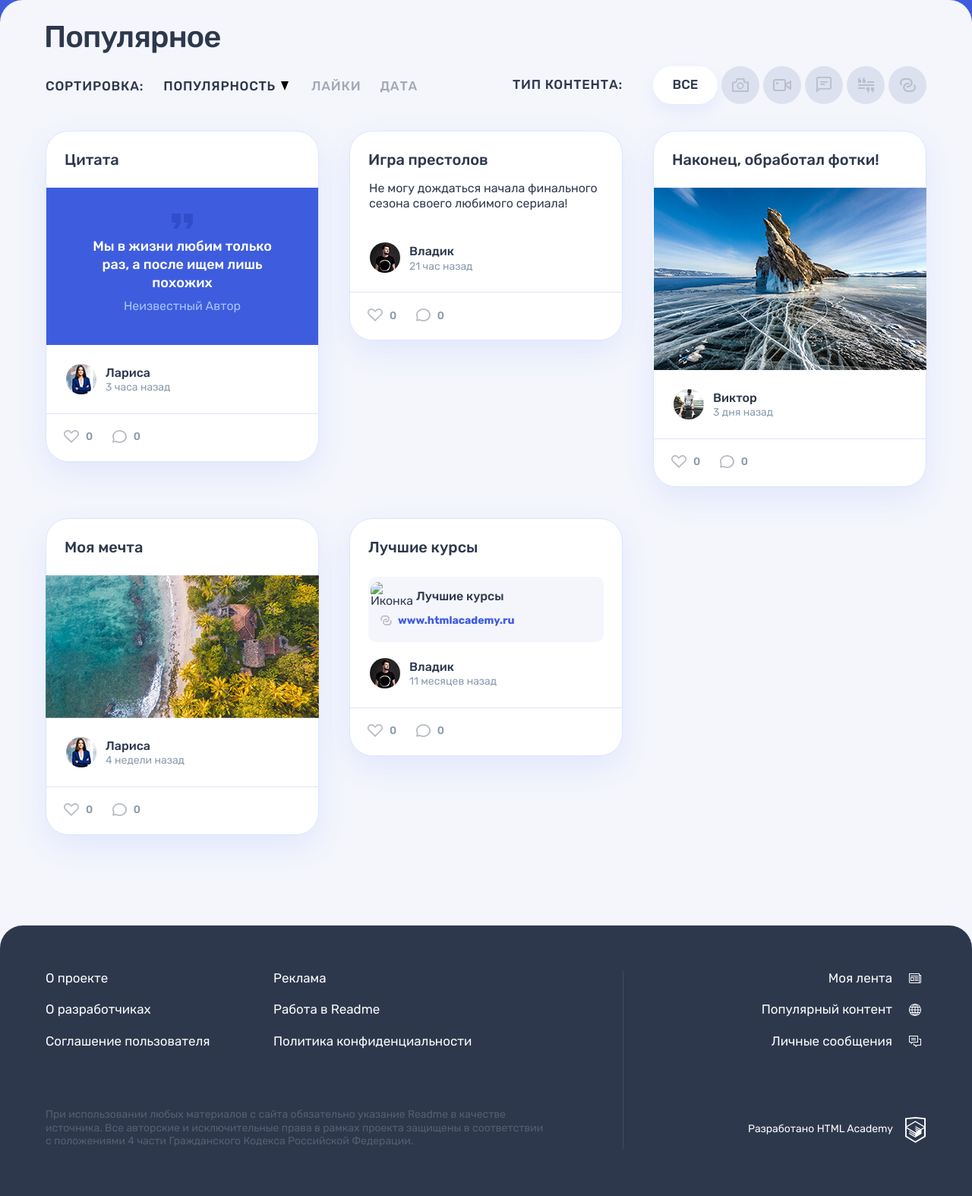
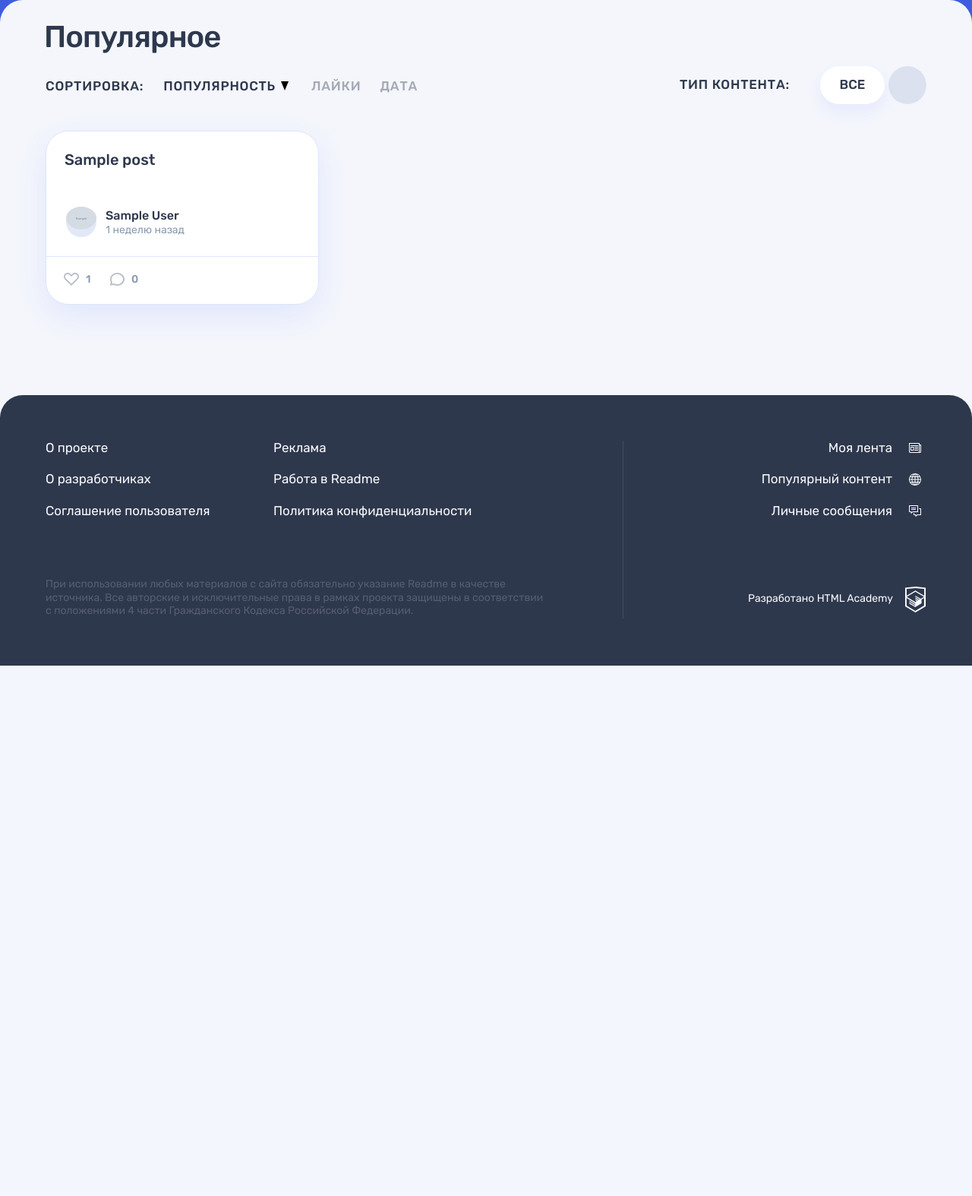
Before and after one commit to htmlacademy-php/1190941-readme-12, a PHP site: page / in a window 1280 px wide. Shown: the part 71-1645 px from the top of the page at 76% size. After the commit the page ends 947 px from the top, so only its background shows below. Run offline with PHP 8.4, Linux system fonts and the light colour scheme; tables that the repository leaves empty hold one stand-in row (values such as "Sample post"); grey boxes marked "Sample" are stand-in pictures.

Commit message:
Использовал данные из БД для показа списка постов и типов постов

```diff
--- a/index.php
+++ b/index.php
@@ -1,47 +1,36 @@
 <?php
 require 'helpers.php';
+
+if (!file_exists('config.php'))
+{
+    $msg = 'Создайте файл config.php на основе config.sample.php и внесите туда настройки сервера MySQL';
+    trigger_error($msg,E_USER_ERROR);
+}
+
+require 'config.php';
+
+$select_post_types = "SELECT * FROM types";
+$selected_post_types = $db->query($select_post_types);
+$post_types = $selected_post_types->fetch_all(MYSQLI_ASSOC);
+
+$select_posts = "SELECT p.*,
+       u.name AS author,
+       u.avatar_path AS avatar,
+       t.name AS type_name,
+       t.class_name AS type,
+       COUNT(l.post_id) AS likes_count
+FROM posts p
+       JOIN users u ON p.author_id = u.id
+       JOIN types t ON p.type_id = t.id
+       LEFT JOIN likes l ON p.id = l.post_id
+GROUP BY p.id
+ORDER BY likes_count DESC;";
+$selected_posts = $db->query($select_posts);
+$posts = $selected_posts->fetch_all(MYSQLI_ASSOC);
 
 $is_auth = rand(0, 1);
 
 $user_name = 'Богдан';
-
-$posts = [
-    [
-        'header' => 'Цитата',
-        'type' => 'post-quote',
-        'content' => 'Мы в жизни любим только раз, а после ищем лишь похожих',
-        'user-name' => 'Лариса',
-        'avatar' => 'userpic-larisa-small.jpg',
-    ],
-    [
-        'header' => 'Игра престолов',
-        'type' => 'post-text',
-        'content' => 'Не могу дождаться начала финального сезона своего любимого сериала!',
-        'user-name' => 'Владик',
-        'avatar' => 'userpic.jpg',
-    ],
-    [
-        'header' => 'Наконец, обработал фотки!',
-        'type' => 'post-photo',
-        'content' => 'rock-medium.jpg',
-        'user-name' => 'Виктор',
-        'avatar' => 'userpic-mark.jpg',
-    ],
-    [
-        'header' => 'Моя мечта',
-        'type' => 'post-photo',
-        'content' => 'coast-medium.jpg',
-        'user-name' => 'Лариса',
-        'avatar' => 'userpic-larisa-small.jpg',
-    ],
-    [
-        'header' => 'Лучшие курсы',
-        'type' => 'post-link',
-        'content' => 'www.htmlacademy.ru',
-        'user-name' => 'Владик',
-        'avatar' => 'userpic.jpg',
-    ],
-];
 
 function show_title_date_format (string $date_time): string {
     $date_time = new DateTime($date_time, new DateTimeZone('Europe/Moscow'));
@@ -79,11 +68,6 @@
     }
 }
 
-foreach ($posts as $post_key => &$post_value) {
-    $post_date = generate_random_date($post_key);
-    $post_value['date'] = $post_date;
-}
-
 function crop_text (string $text, int $max_chars = 300): string {
     if (mb_strlen($text) < $max_chars) {
         return $text;
@@ -109,7 +93,10 @@
     return $text . '...';
 }
 
-$page_main_content = include_template('main.php', ['posts' => $posts]);
+$page_main_content = include_template('main.php', [
+    'posts' => $posts,
+    'post_types' => $post_types]);
+
 $page_layout = include_template('layout.php', [
     'page_title' => 'Readme - популярное',
     'is_auth' => $is_auth,
--- a/templates/main.php
+++ b/templates/main.php
@@ -40,90 +40,60 @@
                         <span>Все</span>
                     </a>
                 </li>
+                <?php foreach ($post_types as $post_type): ?>
                 <li class="popular__filters-item filters__item">
-                    <a class="filters__button filters__button--photo button" href="#">
-                        <span class="visually-hidden">Фото</span>
+                    <a class="filters__button filters__button--<?= $post_type['class_name'] ?> button" href="#">
+                        <span class="visually-hidden"><?= $post_type['name'] ?></span>
                         <svg class="filters__icon" width="22" height="18">
-                            <use xlink:href="#icon-filter-photo"></use>
+                            <use xlink:href="#icon-filter-<?= $post_type['class_name'] ?>"></use>
                         </svg>
                     </a>
                 </li>
-                <li class="popular__filters-item filters__item">
-                    <a class="filters__button filters__button--video button" href="#">
-                        <span class="visually-hidden">Видео</span>
-                        <svg class="filters__icon" width="24" height="16">
-                            <use xlink:href="#icon-filter-video"></use>
-                        </svg>
-                    </a>
-                </li>
-                <li class="popular__filters-item filters__item">
-                    <a class="filters__button filters__button--text button" href="#">
-                        <span class="visually-hidden">Текст</span>
-                        <svg class="filters__icon" width="20" height="21">
-                            <use xlink:href="#icon-filter-text"></use>
-                        </svg>
-                    </a>
-                </li>
-                <li class="popular__filters-item filters__item">
-                    <a class="filters__button filters__button--quote button" href="#">
-                        <span class="visually-hidden">Цитата</span>
-                        <svg class="filters__icon" width="21" height="20">
-                            <use xlink:href="#icon-filter-quote"></use>
-                        </svg>
-                    </a>
-                </li>
-                <li class="popular__filters-item filters__item">
-                    <a class="filters__button filters__button--link button" href="#">
-                        <span class="visually-hidden">Ссылка</span>
-                        <svg class="filters__icon" width="21" height="18">
-                            <use xlink:href="#icon-filter-link"></use>
-                        </svg>
-                    </a>
-                </li>
+                <?php endforeach; ?>
             </ul>
         </div>
     </div>
     <div class="popular__posts">
         <?php foreach ($posts as $post): ?>
-            <article class="popular__post <?= esc($post['type']); ?> post">
+            <article class="popular__post post-<?= esc($post['type']); ?> post">
                 <header class="post__header">
-                    <h2><?= esc($post['header']); ?></h2>
+                    <h2><?= esc($post['title']); ?></h2>
                 </header>
                 <div class="post__main">
-                    <?php if ($post['type'] === 'post-quote'): ?>
+                    <?php if ($post['type'] === 'quote'): ?>
                         <blockquote>
                             <p>
-                                <?= esc($post['content']); ?>
+                                <?= esc($post['text_content']); ?>
                             </p>
-                            <cite>Неизвестный Автор</cite>
+                            <cite><?= esc($post['cite_author']); ?></cite>
                         </blockquote>
-                    <?php elseif ($post['type'] === 'post-text'):  ?>
-                        <p><?= $received_text = esc(crop_text($post['content'])); ?></p>
-                        <?php if ($received_text !== esc($post['content'])): ?>
+                    <?php elseif ($post['type'] === 'text'):  ?>
+                        <p><?= $received_text = esc(crop_text($post['text_content'])); ?></p>
+                        <?php if ($received_text !== esc($post['text_content'])): ?>
                             <a class="post-text__more-link" href="#">Читать далее</a>
                         <?php endif; ?>
-                    <?php elseif ($post['type'] === 'post-photo'):  ?>
+                    <?php elseif ($post['type'] === 'photo'):  ?>
                         <div class="post-photo__image-wrapper">
-                            <img src="img/<?= esc($post['content']); ?>" alt="Фото от пользователя" width="360" height="240">
+                            <img src="<?= esc($post['img_path']); ?>" alt="Фото от пользователя" width="360" height="240">
                         </div>
-                    <?php elseif ($post['type'] === 'post-link'):  ?>
+                    <?php elseif ($post['type'] === 'link'):  ?>
                         <div class="post-link__wrapper">
-                            <a class="post-link__external" href="http://<?= esc($post['content']); ?>" title="Перейти по ссылке">
+                            <a class="post-link__external" href="http://<?= esc($post['link']); ?>" title="Перейти по ссылке">
                                 <div class="post-link__info-wrapper">
                                     <div class="post-link__icon-wrapper">
                                         <img src="https://www.google.com/s2/favicons?domain=vitadental.ru" alt="Иконка">
                                     </div>
                                     <div class="post-link__info">
-                                        <h3><?= esc($post['header']); ?></h3>
+                                        <h3><?= esc($post['title']); ?></h3>
                                     </div>
                                 </div>
-                                <span><?= esc($post['content']); ?></span>
+                                <span>http://<?= esc($post['link']); ?></span>
                             </a>
                         </div>
-                    <?php elseif ($post['type'] === 'post-video'):  ?>
+                    <?php elseif ($post['type'] === 'video'):  ?>
                         <div class="post-video__block">
                             <div class="post-video__preview">
-                                <?= embed_youtube_cover(esc($post['content'])); ?>
+                                <?= embed_youtube_cover(esc($post['youtube_link'])); ?>
                                 <img src="img/coast-medium.jpg" alt="Превью к видео" width="360" height="188">
                             </div>
                             <a href="post-details.html" class="post-video__play-big button">
@@ -139,11 +109,11 @@
                     <div class="post__author">
                         <a class="post__author-link" href="#" title="Автор">
                             <div class="post__avatar-wrapper">
-                                <img class="post__author-avatar" src="img/<?= esc($post['avatar']); ?>" alt="Аватар пользователя">
+                                <img class="post__author-avatar" src="<?= esc($post['avatar']); ?>" alt="Аватар пользователя">
                             </div>
                             <div class="post__info">
-                                <b class="post__author-name"><?= esc($post['user-name']); ?></b>
-                                <time class="post__time" datetime="<?= esc($post['date']); ?>" title="<?= esc(show_title_date_format($post['date'])); ?>"><?= esc(get_relative_date_format($post['date'])); ?></time>
+                                <b class="post__author-name"><?= esc($post['author']); ?></b>
+                                <time class="post__time" datetime="<?= esc($post['creation_date']); ?>" title="<?= esc(show_title_date_format($post['creation_date'])); ?>"><?= esc(get_relative_date_format($post['creation_date'])); ?></time>
                             </div>
                         </a>
                     </div>
@@ -156,7 +126,7 @@
                                 <svg class="post__indicator-icon post__indicator-icon--like-active" width="20" height="17">
                                     <use xlink:href="#icon-heart-active"></use>
                                 </svg>
-                                <span>0</span>
+                                <span><?= esc($post['likes_count']); ?></span>
                                 <span class="visually-hidden">количество лайков</span>
                             </a>
                             <a class="post__indicator post__indicator--comments button" href="#" title="Комментарии">
```
Also changed, not shown: config.sample.php (added, +12 -0 lines), 1 other file.
